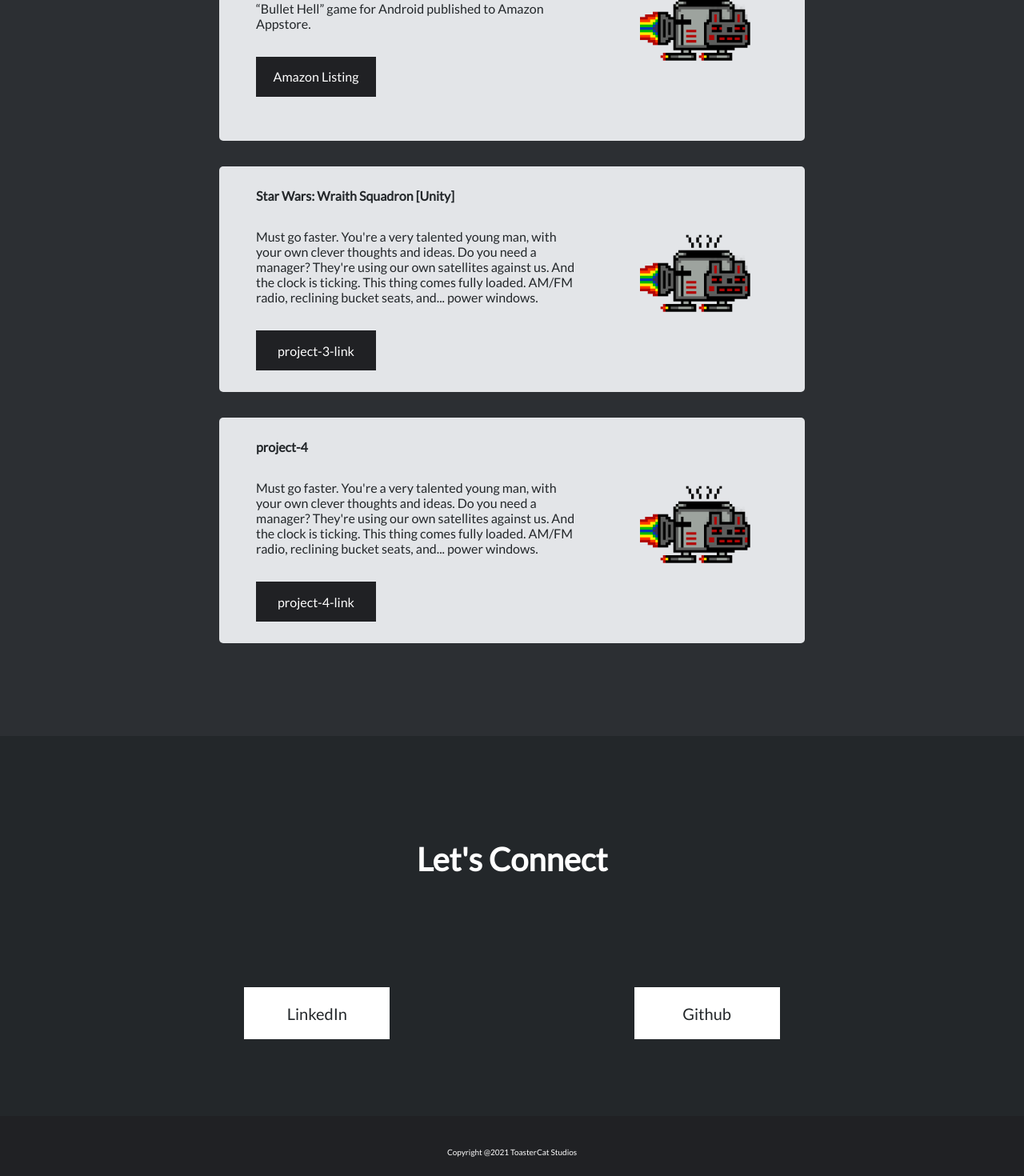
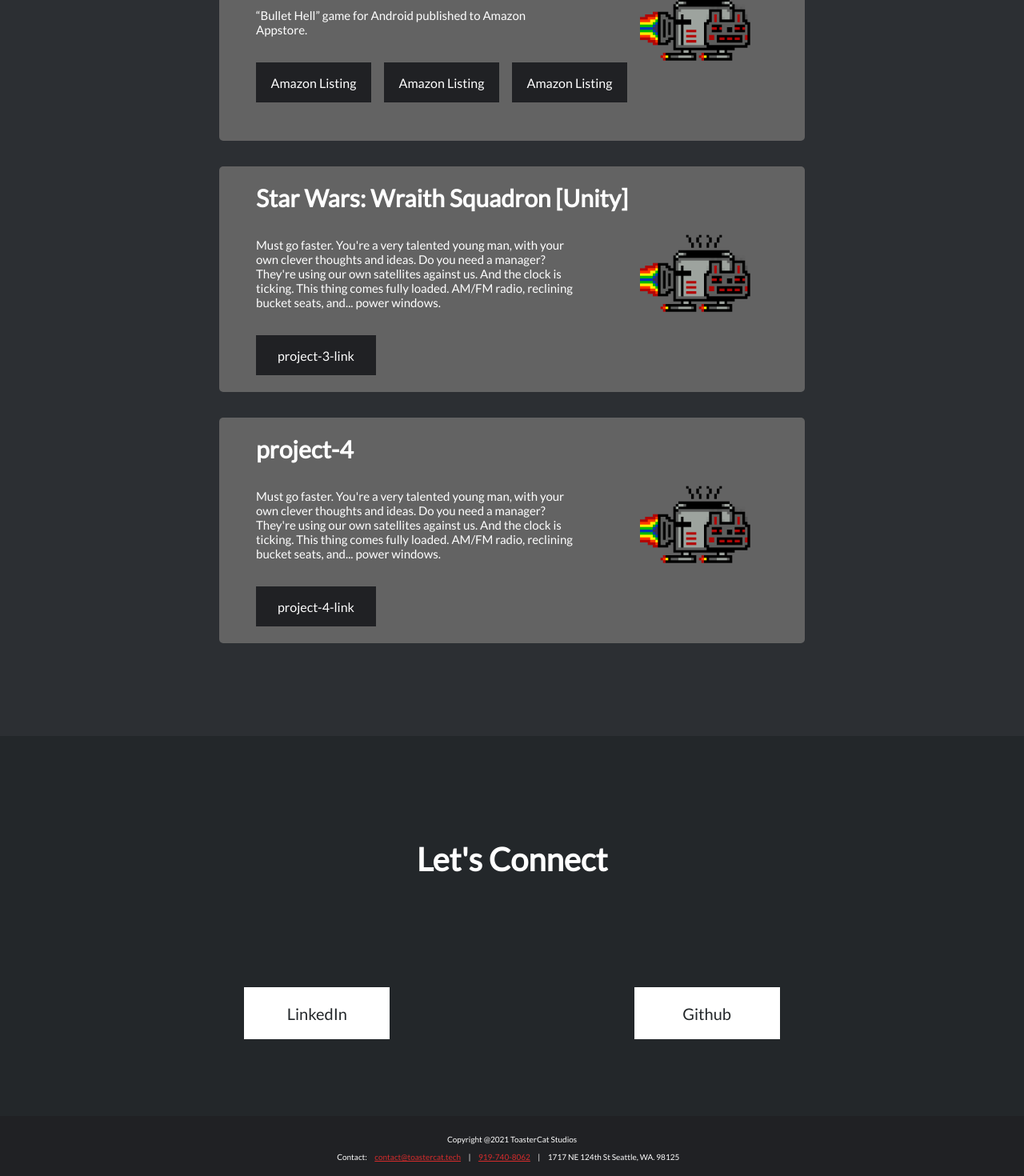
Before and after one commit to ToasterCat/tc-portfolio-site, a React (Create React App) app: page / in a window 1280 px wide. Shown: the part 1680-3150 px from the top of the page at 80% size. Built offline with nearby package versions, Linux system fonts and the light colour scheme.

Commit message:
changes from Dirk feedback

```diff
--- a/public/index.html
+++ b/public/index.html
@@ -21,6 +21,18 @@
   <body>
     <noscript>You need to enable JavaScript to run this app.</noscript>
     <div id="root"></div>
-    <footer>Copyright @2021 ToasterCat Studios</footer>
+    <footer>
+      <div>Copyright @2021 ToasterCat Studios</div>
+      <div class="footer-contact">
+        <p>Contact:</p>
+        <div class="footer-contact-list">
+          <a href="mailto">contact@toastercat.tech</a>
+          <p>|</p>
+          <a href="tel">919-740-8062</a>
+          <p>|</p>
+          <p>1717 NE 124th St Seattle, WA. 98125</p>
+        </div>
+      </div>
+    </footer>
   </body>
 </html>
--- a/src/PROJECTS.js
+++ b/src/PROJECTS.js
@@ -19,6 +19,16 @@ const PROJECTS = [
       name: 'Pixel Hell [Android]',
       description: `“Bullet Hell” game for Android published to Amazon Appstore.`,
       links: [
+        {
+          label: 'Amazon Listing',
+          target: ' https://www.amazon.com/dp/B00DPLJIOU',
+          bgImgSrc: 'https://jeffsum.com/images/jeff_1.jpg',
+        },
+        {
+          label: 'Amazon Listing',
+          target: ' https://www.amazon.com/dp/B00DPLJIOU',
+          bgImgSrc: 'https://jeffsum.com/images/jeff_1.jpg',
+        },
         {
           label: 'Amazon Listing',
           target: ' https://www.amazon.com/dp/B00DPLJIOU',
--- a/src/_base.scss
+++ b/src/_base.scss
@@ -7,7 +7,7 @@ $site-color-gray: #c9d2d8;
 $site-color-light: #2c2f33;
 $color-dark: #333;
 $color-light: #fff;
-$color-light-gray: #e3e5e8;
+$color-light-gray: #636363;
 $color-almost-black: #23272a;
 $color-orange: #e95420;
 $color-red: #d72c2c;
@@ -17,6 +17,7 @@ $color-red: #d72c2c;
 $large-heading: 40px;
 $small-heading: 30px;
 $large-p: 20px;
+$small-p: 15px;
 
 /* MOBILE SIZING */
 
--- a/src/components/ContactForm/ContactForm.scss
+++ b/src/components/ContactForm/ContactForm.scss
@@ -70,7 +70,7 @@
     justify-content: center;
     align-items: center;
 
-    background-color: base.$color-light;
+    background-color: base.$color-red;
     color: base.$color-almost-black;
     font-size: base.$large-p;
     transition: all 0.4s ease;
@@ -162,22 +162,14 @@
     height: 100px;
   }
 
-  .contact-form-submit:hover {
-    transform: translate3D(0, -1px, 0) scale(1.03); /* move up slightly and zoom in */
-    background-color: base.$color-red;
-    color: base.$color-light;
-    border-radius: 5px;
-    transition: all 0.4s ease; /* zoom in */
-    cursor: pointer;
-  }
   .contact-form-submit {
     display: flex;
     flex-direction: row;
     justify-content: center;
     align-items: center;
 
-    background-color: base.$color-light;
-    color: base.$color-almost-black;
+    background-color: base.$color-red;
+    color: base.$color-light;
     font-size: base.$large-p;
     transition: all 0.4s ease;
     padding: 0rem 1rem;
@@ -185,6 +177,15 @@
     width: 150px;
     height: 50px;
     border: none;
+  }
+
+  .contact-form-submit:hover {
+    transform: translate3D(0, -1px, 0) scale(1.03); /* move up slightly and zoom in */
+    background-color: base.$color-red;
+    color: base.$color-almost-black;
+    border-radius: 5px;
+    transition: all 0.4s ease; /* zoom in */
+    cursor: pointer;
   }
 
   .contact-form-reset:hover {
--- a/src/components/ProjectTile/ProjectTile.scss
+++ b/src/components/ProjectTile/ProjectTile.scss
@@ -10,7 +10,7 @@
 
   .project-tile {
     background-color: base.$color-light-gray;
-    color: base.$color-almost-black;
+    color: base.$color-light;
     display: flex;
     flex-direction: row;
     align-items: center;
@@ -76,7 +76,7 @@
 
   .project-tile {
     background-color: base.$color-light-gray;
-    color: base.$color-almost-black;
+    color: base.$color-light;
     display: flex;
     flex-direction: row;
     align-items: center;
@@ -90,14 +90,21 @@
 
     p {
       width: 400px;
+      font-size: base.$small-p;
       padding: 2rem 0rem;
+      margin: 0;
+    }
+
+    h4 {
+      font-size: base.$small-heading;
       margin: 0;
     }
   }
 
   .project-tile:hover {
     transform: translate3D(0, -1px, 0) scale(1.03); /* move up slightly and zoom in */
-    box-shadow: 8px 10px 10px base.$color-red, 1px 6px 12px base.$color-red;
+    -webkit-box-shadow: 9px 9px 0px -2px base.$color-red;
+    box-shadow: 9px 9px 0px -2px base.$color-red;
     transition: all 0.4s ease; /* zoom in */
   }
 
@@ -107,10 +114,6 @@
     justify-content: center;
     width: 30rem;
     padding: 1rem 0rem;
-
-    h4 {
-      margin: 0;
-    }
   }
 
   .project-img img {
--- a/src/components/Sidebar/Sidebar.scss
+++ b/src/components/Sidebar/Sidebar.scss
@@ -24,7 +24,7 @@
 
 /* Color/shape of close button cross */
 .bm-cross {
-  background: base.$color-almost-black;
+  background: base.$color-light;
 }
 
 /*
@@ -67,7 +67,7 @@
 /* Individual item */
 .bm-item {
   display: inline-block;
-  color: #38003c;
+  color: base.$color-light;
   margin-bottom: 10px;
   font-weight: 500;
   text-align: left;
@@ -85,9 +85,9 @@ a.menu-item {
 }
 
 .bm-menu a {
-  color: base.$color-almost-black;
+  color: base.$color-light;
 }
 
 .bm-menu a:visited {
-  color: base.$color-almost-black;
+  color: base.$color-light;
 }
--- a/src/components/UI/ProjectLinks/ProjectLinks.scss
+++ b/src/components/UI/ProjectLinks/ProjectLinks.scss
@@ -36,5 +36,9 @@
     justify-content: flex-start;
     align-items: center;
     width: 100%;
+
+    a {
+      margin-right: 20px;
+    }
   }
 }
--- a/src/index.scss
+++ b/src/index.scss
@@ -21,7 +21,7 @@ body {
 footer {
   height: 50px;
   display: flex;
-  flex-direction: row;
+  flex-direction: column;
   justify-content: center;
   align-items: center;
   flex-shrink: 0;
@@ -30,3 +30,30 @@ footer {
   color: white;
   text-align: center;
 }
+
+.footer-contact {
+  display: flex;
+  flex-direction: row;
+  align-items: center;
+  justify-content: center;
+}
+
+.footer-contact-list {
+  display: flex;
+  flex-direction: row;
+  justify-content: space-evenly;
+  align-items: center;
+  width: 400px;
+
+  p {
+    margin: 0;
+  }
+
+  a {
+    color: base.$color-red;
+  }
+
+  a:visited {
+    color: base.$color-red;
+  }
+}
--- a/src/routes/About/About.scss
+++ b/src/routes/About/About.scss
@@ -153,7 +153,8 @@
 
   .services-list li:hover {
     transform: translate3D(0, -1px, 0) scale(1.03); /* move up slightly and zoom in */
-    box-shadow: 8px 10px 10px base.$color-red, 1px 6px 12px base.$color-red;
+    -webkit-box-shadow: 9px 9px 0px -2px base.$color-red;
+    box-shadow: 9px 9px 0px -2px base.$color-red;
     transition: all 0.4s ease; /* zoom in */
   }
 }
--- /dev/null
+++ b/src/routes/ComingSoon/ComingSoon.scss
@@ -0,0 +1,12 @@
+.coming-soon {
+  display: flex;
+  flex-direction: column;
+  justify-content: center;
+  align-items: center;
+
+  img {
+    margin-top: 100px;
+    width: 300px;
+    opacity: 0.5;
+  }
+}
--- a/src/routes/ComingSoon/ComingSoon.tsx
+++ b/src/routes/ComingSoon/ComingSoon.tsx
@@ -1,7 +1,11 @@
+import hammerIcon from '../../assets/hammer.png.png';
+import './ComingSoon.scss';
+
 export default function ComingSoon() {
   return (
-    <div>
+    <div className="coming-soon">
       <h1 style={{ textAlign: 'center' }}>Coming soon</h1>
+      <img src={hammerIcon} alt="coming-soon-icon" />
     </div>
   );
 }
--- /dev/null
+++ b/src/routes/Contact/ContactPage.tsx
@@ -0,0 +1,11 @@
+import ContactForm from '../../components/ContactForm/ContactForm';
+import ContactInfoBar from '../../containers/ContactSection/ContactSection';
+
+export default function ContactPage() {
+  return (
+    <>
+      <ContactForm />
+      <ContactInfoBar />
+    </>
+  );
+}
```
Also changed, not shown: src/assets/hammer.png.png (added).
